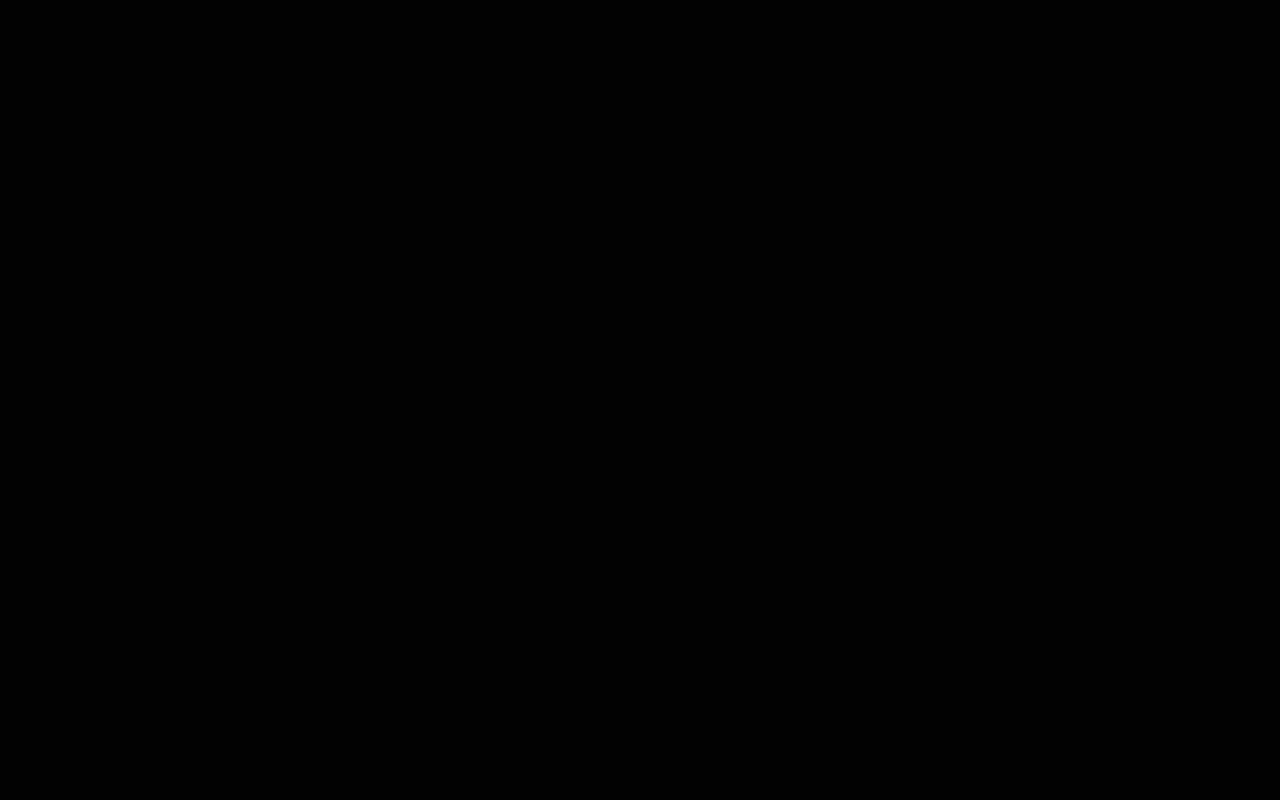
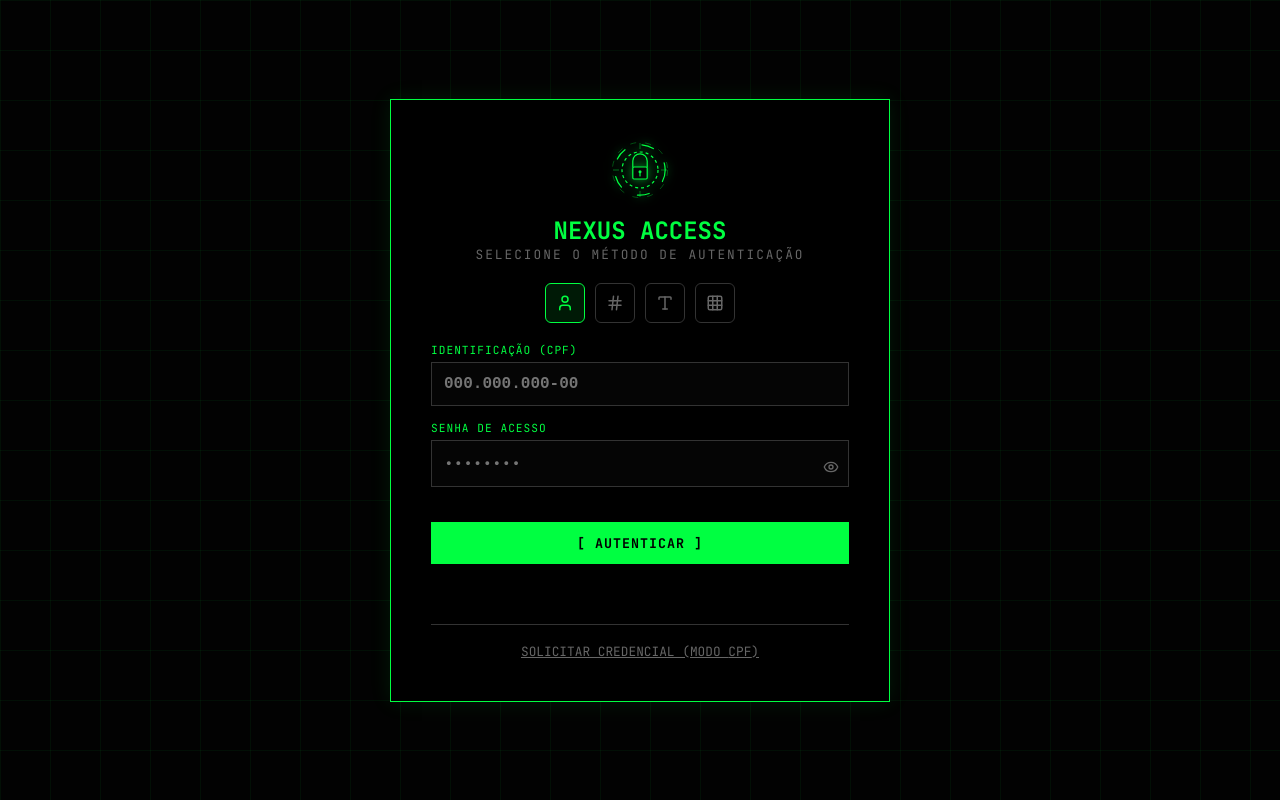
Before and after one commit to MarianaFreitas02/tcc-vault, a React (Vite) app: page /login in a window 1280 px wide. Built offline with nearby package versions, Linux system fonts and the light colour scheme.

Commit message:
fix: login.jsx layout2

```diff
--- a/src/pages/Login.jsx
+++ b/src/pages/Login.jsx
@@ -1,85 +1,316 @@
-import { useState } from 'react';
-import { useNavigate, Link } from 'react-router-dom'; // Importante: useNavigate
-import { derivarChaveMestra, gerarHashDeAutenticacao } from '../crypto'; // Sua criptografia
+import { useState, useEffect } from 'react';
+import { useNavigate } from 'react-router-dom';
+import { derivarChaveMestra, gerarHashDeAutenticacao } from '../crypto';
+import PatternLock from '../components/PatternLock';
+import Logo from '../components/Logo';
+import '../App.css';
+import { Hash, Type, Grid, User, Eye, EyeOff } from 'lucide-react';
 
+// --- COMPONENTE DE LOADING TÁTICO (MATRIX STYLE) ---
+function LoadingScreen({ onComplete }) {
+  const [progress, setProgress] = useState(0);
+  const [msg, setMsg] = useState("INICIANDO PROTOCOLO...");
+
+  useEffect(() => {
+    const interval = setInterval(() => {
+      setProgress((old) => {
+        const increment = Math.floor(Math.random() * 15) + 1;
+        const newProgress = old + increment;
+
+        if (newProgress > 30 && newProgress < 50) setMsg("VERIFICANDO INTEGRIDADE...");
+        if (newProgress > 50 && newProgress < 80) setMsg("DESCRIPTOGRAFANDO COFRE...");
+        if (newProgress > 80 && newProgress < 99) setMsg("LIBERANDO ACESSO...");
+
+        if (newProgress >= 100) {
+          clearInterval(interval);
+          setMsg("ACESSO AUTORIZADO");
+          setTimeout(onComplete, 800);
+          return 100;
+        }
+        return newProgress;
+      });
+    }, 150);
+
+    return () => clearInterval(interval);
+  }, []);
+
+  return (
+    <div style={{
+      position: 'fixed', inset: 0, background: '#020202', zIndex: 9999,
+      display: 'flex', flexDirection: 'column', alignItems: 'center', justifyContent: 'center',
+      fontFamily: "'Courier New', monospace", color: '#00ff41'
+    }}>
+      <div style={{ marginBottom: '40px', transform: 'scale(1.5)' }}>
+        <Logo size={100} />
+      </div>
+      <h1 style={{
+        fontSize: '5rem', margin: '0',
+        textShadow: '0 0 20px rgba(0, 255, 65, 0.5)'
+      }}>
+        {progress}%
+      </h1>
+      <div style={{
+        width: '300px', height: '4px', background: '#111',
+        marginTop: '20px', borderRadius: '2px', overflow: 'hidden'
+      }}>
+        <div style={{
+          width: `${progress}%`, height: '100%',
+          background: '#00ff41',
+          boxShadow: '0 0 10px #00ff41',
+          transition: 'width 0.2s linear'
+        }} />
+      </div>
+      <p style={{
+        marginTop: '20px', letterSpacing: '3px', fontSize: '0.9rem',
+        opacity: 0.8, textTransform: 'uppercase'
+      }}>
+        {msg}
+      </p>
+    </div>
+  );
+}
+
+// --- COMPONENTE PRINCIPAL ---
 export default function Login() {
-  // --- ESTADOS ---
-  const [username, setUsername] = useState('');
-  const [password, setPassword] = useState('');
-  const [erro, setErro] = useState('');
-  const [loading, setLoading] = useState(false);
+  // 1. Definições Iniciais
+  const navigate = useNavigate();
+  const API_URL = ""; // Vazio para usar Proxy do Vite (ou coloque a URL completa se precisar)
 
-  // --- NAVEGAÇÃO ---
-  const navigate = useNavigate();
+  // 2. Estados
+  const [metodo, setMetodo] = useState('cpf');
+  const [identificacao, setIdentificacao] = useState("");
+  const [segredo, setSegredo] = useState("");
+  const [status, setStatus] = useState("");
+  const [isLoading, setIsLoading] = useState(false);
+  const [dadosLoginSucesso, setDadosLoginSucesso] = useState(null);
+  const [mostrarSenha, setMostrarSenha] = useState(false);
 
-  // --- FUNÇÃO DE LOGIN (Lógica do TCC) ---
-  const handleLogin = async (e) => {
-    e.preventDefault();
-    setErro('');
-    setLoading(true);
+  // 3. Funções Auxiliares
+  const trocarMetodo = (m) => {
+    setMetodo(m);
+    setStatus("");
+    setSegredo("");
+    setMostrarSenha(false);
+  };
+
+  const handleCpfChange = (e) => {
+    let v = e.target.value.replace(/\D/g, "");
+    if (v.length > 11) v = v.slice(0, 11);
+    v = v.replace(/(\d{3})(\d)/, "$1.$2");
+    v = v.replace(/(\d{3})(\d)/, "$1.$2");
+    v = v.replace(/(\d{3})(\d{1,2})$/, "$1-$2");
+    setIdentificacao(v);
+  };
+
+  const irParaCadastro = () => {
+    let metodoDestino = 'senha';
+    if (metodo === 'pin') metodoDestino = 'pin';
+    if (metodo === 'frase') metodoDestino = 'frase';
+    if (metodo === 'pattern') metodoDestino = 'pattern';
+    navigate('/cadastro', { state: { metodoInicial: metodoDestino } });
+  };
+
+  const finalizarLogin = () => {
+    // Só navega DEPOIS da animação de loading terminar
+    navigate('/dashboard', { state: dadosLoginSucesso });
+  };
+
+  // 4. Lógica de Login (TCC)
+  async function handleLogin(segredoFinal = segredo) {
+    if (!identificacao) return setStatus("⚠️ Identificação necessária.");
+    if (!segredoFinal) return setStatus("⚠️ Senha/Padrão vazio.");
+
+    setStatus("⏳ PROCESSANDO...");
 
     try {
-      // 1. Busca o Sal (Salt) do usuário no Banco
-      const resSalt = await fetch(`/api/auth/salt/${username}`);
+      const cpfReal = identificacao.replace(/\D/g, "");
 
-      if (!resSalt.ok) {
-        if (resSalt.status === 404) throw new Error('Usuário não encontrado');
-        throw new Error('Erro de conexão com o servidor');
+      let usernameComSufixo = cpfReal;
+      if (metodo === 'pin') usernameComSufixo += "_pin";
+      if (metodo === 'frase') usernameComSufixo += "_frase";
+      if (metodo === 'pattern') usernameComSufixo += "_pattern";
+
+      // Passo 1: Busca o SALT
+      const respSalt = await fetch(`${API_URL}/api/auth/salt/${usernameComSufixo}`);
+
+      if (!respSalt.ok) {
+        return setStatus(`❌ Usuário ou método não encontrado.`);
       }
 
-      const { salt } = await resSalt.json();
+      const { salt } = await respSalt.json();
 
-      // 2. Criptografia Zero-Knowledge (Front-end)
-      // O navegador calcula a chave e o hash. A senha nunca sai daqui limpa.
-      const { key } = await derivarChaveMestra(password, salt);
+      // Passo 2: Derivação de Chaves (Zero Knowledge)
+      const { key } = await derivarChaveMestra(segredoFinal, salt);
       const authHash = await gerarHashDeAutenticacao(key);
 
-      // 3. Tenta Logar enviando apenas o Hash
-      const resLogin = await fetch('/api/auth/login', {
+      // Passo 3: Autenticação
+      const resposta = await fetch(`${API_URL}/api/auth/login`, {
         method: 'POST',
         headers: { 'Content-Type': 'application/json' },
-        body: JSON.stringify({ username, authHash })
+        body: JSON.stringify({ username: usernameComSufixo, authHash })
       });
 
-      const data = await resLogin.json();
+      const data = await resposta.json();
 
-      if (!resLogin.ok) {
-        // Se for erro 429 (Bloqueio do SIEM), mostra a mensagem de segurança
-        throw new Error(data.erro || 'Falha no login');
+      if (resposta.ok) {
+        // Sucesso! Salva Token e inicia animação
+        localStorage.setItem('token', data.token);
+        localStorage.setItem('usuario', usernameComSufixo);
+
+        setDadosLoginSucesso({ chaveMestra: key, usuario: usernameComSufixo });
+        setIsLoading(true); // Dispara o LoadingScreen
+      } else {
+        setStatus(data.erro || "⛔ NEGADO: Credenciais Inválidas.");
       }
+    } catch (error) {
+      console.error(error);
+      setStatus("Erro de Conexão com o Servidor.");
+    }
+  }
 
-      // 4. SUCESSO! Salva o token e redireciona
-      localStorage.setItem('token', data.token);
-      localStorage.setItem('usuario', username);
+  // 5. Renderização dos Inputs Específicos
+  const renderInputSegredo = () => {
+    const olhoStyle = {
+      position: 'absolute', right: '10px', top: '38px',
+      background: 'none', border: 'none', color: '#666', cursor: 'pointer', zIndex: 10
+    };
 
-      // REDIRECIONA PARA O DASHBOARD
-      navigate('/dashboard');
-
-    } catch (err) {
-      console.error(err);
-      setErro(err.message);
-    } finally {
-      setLoading(false);
+    switch (metodo) {
+      case 'cpf': // Senha Padrão
+        return (
+          <div className="input-group" style={{position: 'relative'}}>
+            <label>SENHA DE ACESSO</label>
+            <input
+              type={mostrarSenha ? "text" : "password"}
+              placeholder="••••••••"
+              value={segredo}
+              onChange={e => setSegredo(e.target.value)}
+            />
+            <button type="button" onClick={() => setMostrarSenha(!mostrarSenha)} style={olhoStyle}>
+              {mostrarSenha ? <EyeOff size={16}/> : <Eye size={16}/>}
+            </button>
+          </div>
+        );
+      case 'pin':
+        return (
+          <div className="input-group" style={{position: 'relative'}}>
+            <label>PIN DE SEGURANÇA</label>
+            <input
+              type={mostrarSenha ? "tel" : "password"}
+              maxLength="8"
+              placeholder="0000"
+              value={segredo}
+              onChange={e => setSegredo(e.target.value.replace(/\D/g,''))}
+              style={{ fontSize: '1.5rem', letterSpacing: '10px', textAlign: 'center' }}
+            />
+            <button type="button" onClick={() => setMostrarSenha(!mostrarSenha)} style={olhoStyle}>
+              {mostrarSenha ? <EyeOff size={16}/> : <Eye size={16}/>}
+            </button>
+          </div>
+        );
+      case 'frase':
+        return (
+          <div className="input-group" style={{position: 'relative'}}>
+            <label>FRASE DE SEGURANÇA</label>
+            <input
+              type={mostrarSenha ? "text" : "password"}
+              placeholder="Ex: cavalo bateria correto"
+              value={segredo}
+              onChange={e => setSegredo(e.target.value)}
+              style={{ paddingRight: '40px' }}
+            />
+            <button type="button" onClick={() => setMostrarSenha(!mostrarSenha)} style={olhoStyle}>
+              {mostrarSenha ? <EyeOff size={16}/> : <Eye size={16}/>}
+            </button>
+          </div>
+        );
+      case 'pattern':
+        return (
+          <div className="input-group" style={{alignItems: 'center'}}>
+            <label style={{marginBottom: '15px'}}>PADRÃO DE DESBLOQUEIO</label>
+            <PatternLock onComplete={(padrao) => handleLogin(padrao)} />
+          </div>
+        );
+      default: return null;
     }
   };
 
-  // ---------------------------------------------------------
-  // MANTENHA O SEU "return (...)" EXATAMENTE COMO ESTAVA ABAIXO
-  // NÃO APAGUE O SEU HTML/LAYOUT
-  // ---------------------------------------------------------
   return (
-    // ... aqui começa o seu layout original ...
-    // Certifique-se apenas que o seu <form> tem: onSubmit={handleLogin}
-    // E os inputs têm: value={username} e value={password}
+    <div className="login-wrapper">
+      {isLoading && <LoadingScreen onComplete={finalizarLogin} />}
 
-    <div className="login-container">
-       {/* Cole o seu layout original aqui se ele sumiu,
-           ou apenas mantenha o que você já tinha no arquivo */}
+      <div className="login-box" style={{maxWidth: '500px'}}>
+        <div style={{marginBottom: '20px', textAlign: 'center'}}>
+          <Logo size={60} />
+          <h1 style={{fontSize: '1.5rem', marginTop: '10px', color: '#00ff41'}}>NEXUS ACCESS</h1>
+          <p style={{letterSpacing: '2px', fontSize: '0.8rem', color: '#666'}}>SELECIONE O MÉTODO DE AUTENTICAÇÃO</p>
+        </div>
 
-       {/* Exemplo genérico caso precise recuperar: */}
-       <form onSubmit={handleLogin}>
-          {/* Seus inputs e botões originais */}
-       </form>
+        {/* --- ABAS DE NAVEGAÇÃO --- */}
+        <div className="auth-tabs" style={{ display: 'flex', justifyContent: 'center', gap: '10px', marginBottom: '20px' }}>
+          <BotaoAba ativo={metodo === 'cpf'} onClick={() => trocarMetodo('cpf')} icon={<User size={20}/>} />
+          <BotaoAba ativo={metodo === 'pin'} onClick={() => trocarMetodo('pin')} icon={<Hash size={20}/>} />
+          <BotaoAba ativo={metodo === 'frase'} onClick={() => trocarMetodo('frase')} icon={<Type size={20}/>} />
+          <BotaoAba ativo={metodo === 'pattern'} onClick={() => trocarMetodo('pattern')} icon={<Grid size={20}/>} />
+        </div>
+
+        <div className="input-group">
+          <label>IDENTIFICAÇÃO (CPF)</label>
+          <input
+            type="text"
+            placeholder="000.000.000-00"
+            value={identificacao}
+            onChange={handleCpfChange}
+            maxLength={14}
+            style={{fontWeight: 'bold', fontFamily: 'monospace'}}
+          />
+        </div>
+
+        {renderInputSegredo()}
+
+        {metodo !== 'pattern' && (
+          <button className="btn-action" style={{marginTop: '20px'}} onClick={() => handleLogin()}>
+            [ AUTENTICAR ]
+          </button>
+        )}
+
+        <p style={{
+          marginTop: '20px',
+          color: status.includes('❌') || status.includes('⛔') ? '#ff3333' : '#00ff41',
+          minHeight: '20px', fontSize: '0.8rem', textAlign: 'center'
+        }}>
+          {status}
+        </p>
+
+        <div style={{marginTop: '20px', borderTop: '1px solid #333', paddingTop: '15px', textAlign: 'center'}}>
+          <button onClick={irParaCadastro} style={{
+            background: 'none', border: 'none', cursor: 'pointer',
+            fontFamily: 'inherit', fontSize: '0.8rem', color: '#666', textDecoration: 'underline'
+          }}>
+            SOLICITAR CREDENCIAL (MODO {metodo.toUpperCase()})
+          </button>
+        </div>
+      </div>
     </div>
   );
 }
+
+// Componente simples para os botões das abas ficarem estilosos
+function BotaoAba({ ativo, onClick, icon }) {
+  return (
+    <button
+      onClick={onClick}
+      style={{
+        background: ativo ? 'rgba(0, 255, 65, 0.1)' : 'transparent',
+        border: ativo ? '1px solid #00ff41' : '1px solid #333',
+        color: ativo ? '#00ff41' : '#666',
+        padding: '10px',
+        borderRadius: '6px',
+        cursor: 'pointer',
+        transition: 'all 0.3s'
+      }}
+    >
+      {icon}
+    </button>
+  )
+}
```
